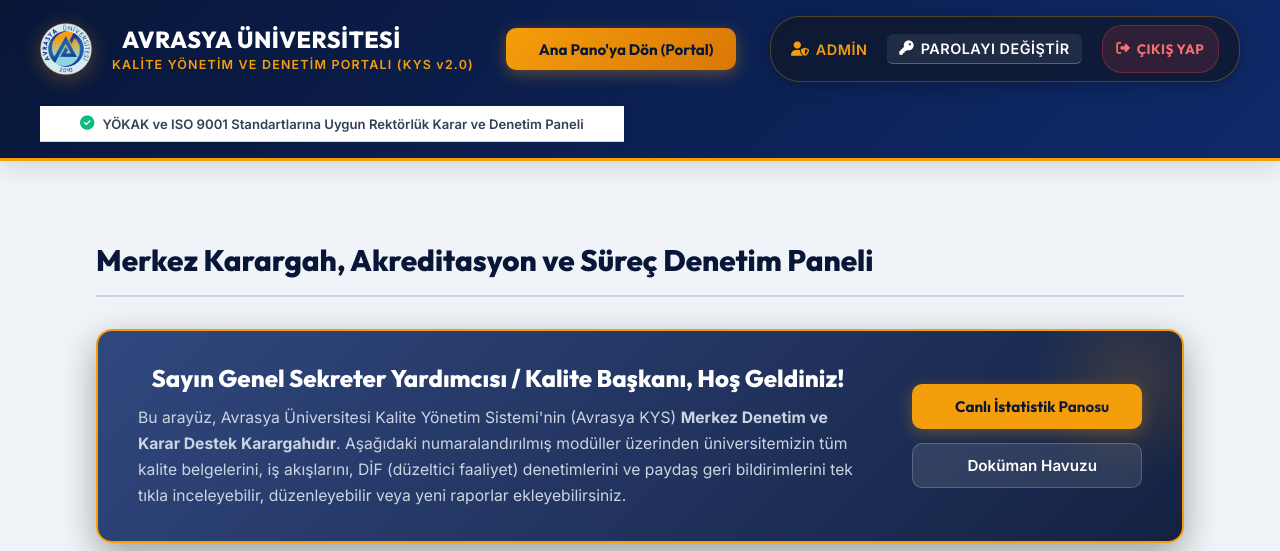
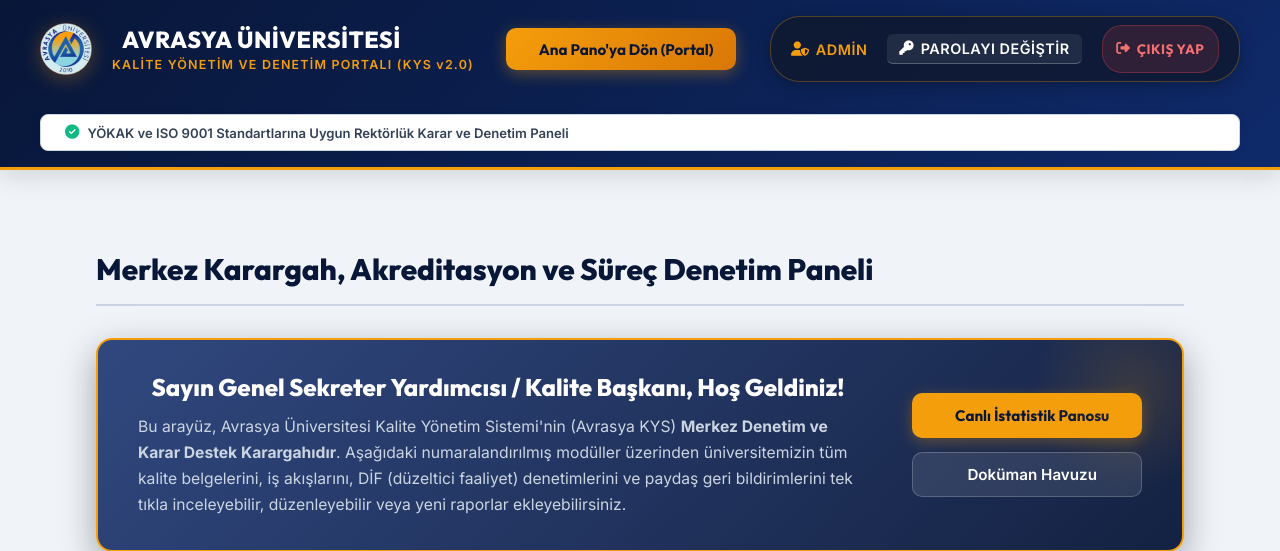
Before and after one commit to raminentezar-rgb/yks, a Django app: page /admin/ in a window 1280 px wide. Shown: the top 551 px of the page. Run offline with Django 4.2, Linux system fonts and the light colour scheme; a user stored in the database is signed in; data comes from the database, SQL or seed files in the repository.

Commit message:
Fix admin header positioning by removing sticky position that caused header clipping

```diff
--- a/static/css/custom_admin.css
+++ b/static/css/custom_admin.css
@@ -38,9 +38,10 @@
     justify-content: space-between !important;
     flex-wrap: wrap !important;
     gap: 1.5rem !important;
-    position: sticky !important;
-    top: 0 !important;
+    position: relative !important;
+    width: 100% !important;
     z-index: 1000 !important;
+    box-sizing: border-box !important;
 }
 
 .custom-admin-branding {
@@ -151,10 +152,14 @@
 
 /* Global Nav Badge */
 .custom-global-nav {
-    background: #ffffff;
-    border-bottom: 1px solid #cbd5e1;
-    padding: 0.6rem 2.5rem;
-    box-shadow: 0 2px 10px rgba(0,0,0,0.03);
+    background: #ffffff !important;
+    border: 1px solid #cbd5e1 !important;
+    border-radius: 8px !important;
+    padding: 0.6rem 1.5rem !important;
+    box-shadow: 0 2px 10px rgba(0,0,0,0.05) !important;
+    width: 100% !important;
+    box-sizing: border-box !important;
+    margin-top: 0.5rem !important;
 }
 
 .nav-info-badge {
--- a/templates/admin/base_site.html
+++ b/templates/admin/base_site.html
@@ -7,7 +7,7 @@
     {{ block.super }}
     <link rel="stylesheet" href="https://cdnjs.cloudflare.com/ajax/libs/font-awesome/6.5.1/css/all.min.css">
     <link href="https://fonts.googleapis.com/css2?family=Outfit:wght@400;500;600;700;800&family=Inter:wght@400;500;600;700&display=swap" rel="stylesheet">
-    <link rel="stylesheet" href="{% static 'css/custom_admin.css' %}?v=20260707_menu_fixed">
+    <link rel="stylesheet" href="{% static 'css/custom_admin.css' %}?v=20260707_header_perfect">
 {% endblock %}
 
 {% block branding %}
```
